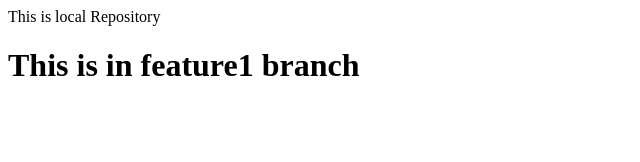
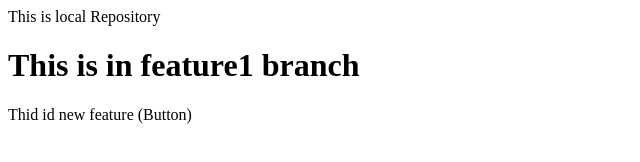
Before and after one commit to sahilkkc01/Loacalrepo, a plain HTML site: page index.html in a window 1280 px wide. Shown: the whole page, without its empty margins (0-640 px from the left). Drawn offline with Linux system fonts and the light colour scheme.

Commit message:
Feature 1 added

```diff
--- a/index.html
+++ b/index.html
@@ -1,2 +1,3 @@
 <p>This is local Repository</p>
 <h1>This is in feature1 branch</h1>
+<p>Thid id new feature (Button) </p>
```
